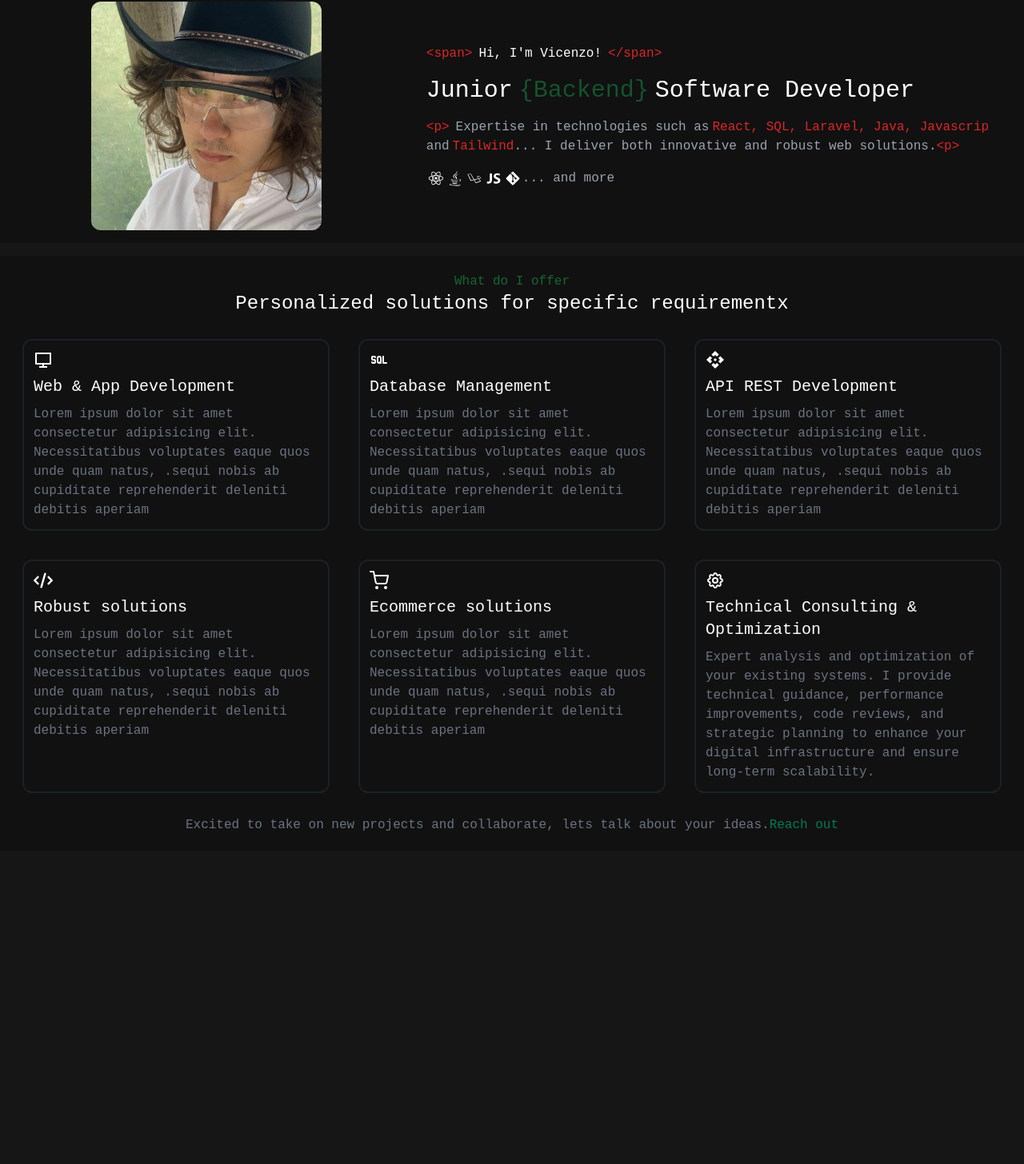
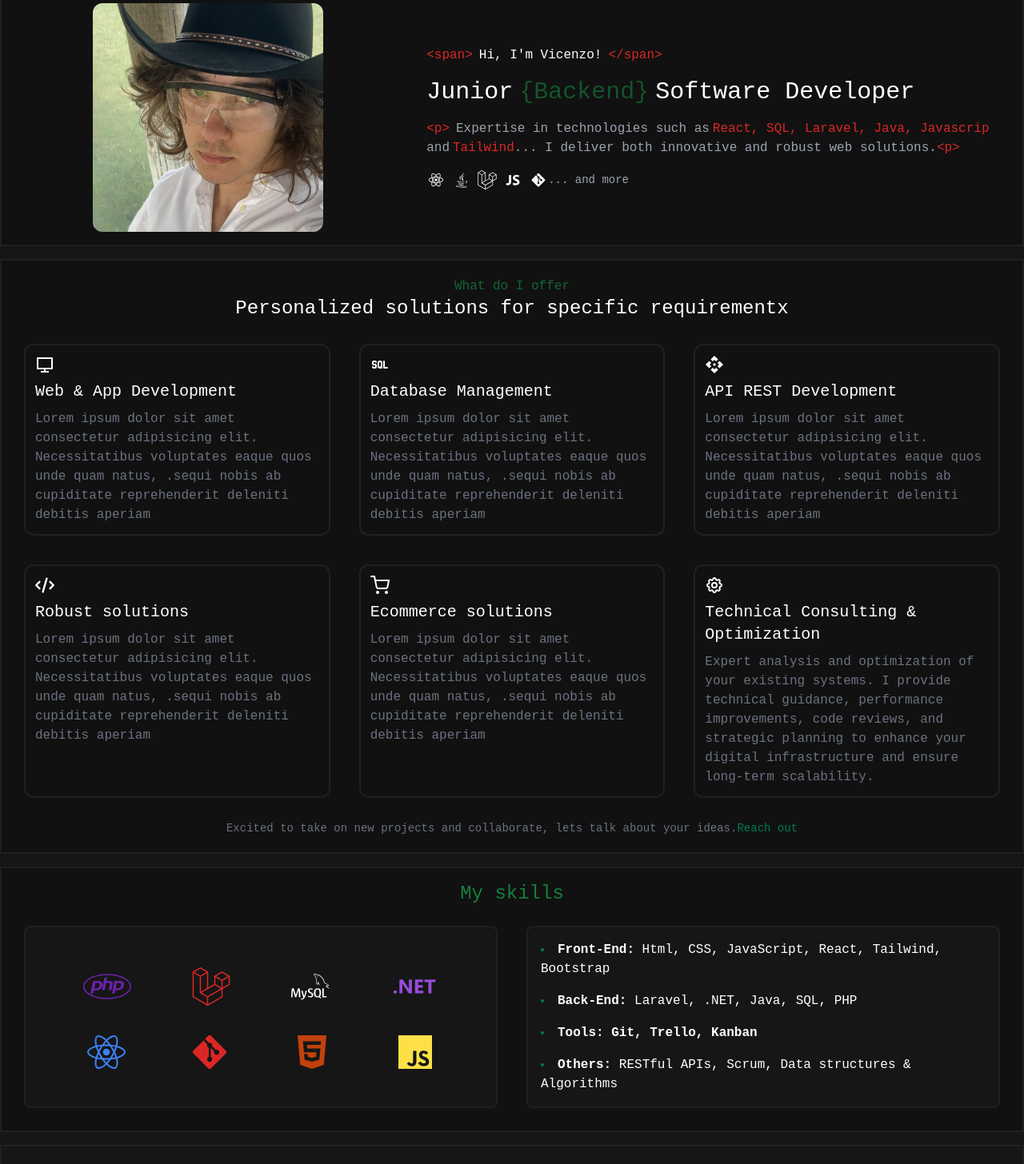
Before and after one commit to vimohbjj/vimohbjj.github.io, a React (Create React App) app: page / in a window 1280 px wide. Shown: the part 94-1550 px from the top of the page at 80% size. Before the commit the page ends 1158 px from the top, so only its background shows below. Built offline with nearby package versions, Linux system fonts and the light colour scheme.

Commit message:
Added footer, skills section and hidden an img

```diff
--- a/src/App.css
+++ b/src/App.css
@@ -17,6 +17,10 @@ body {
 
 html{
   background-color: var(--ligthDark);
+}
+
+li::marker {
+  color: var(--ligthGreen);
 }
 
 .border-color-gray{
--- a/src/components/Home.jsx
+++ b/src/components/Home.jsx
@@ -4,6 +4,8 @@ import Profile from './profile';
 import Stats from './stats';
 import Services from './services';
 import Navbar from './navbar';
+import Skills from './skills';
+import Footer from './footer';
 
 const Home = () => {
   return (
@@ -11,6 +13,8 @@ const Home = () => {
       <Navbar className=''></Navbar>
       <Profile className='col-span-1'></Profile>
       <Services className='col-span-1'></Services>
+      <Skills className='col-span-1'></Skills>
+      <Footer className='col-span-1'></Footer>
     </section>
   )
 }
--- /dev/null
+++ b/src/components/footer.jsx
@@ -0,0 +1,12 @@
+import React from 'react'
+
+export const Footer = () => {
+  return (
+    <footer className='flex flex-col sm:flex-row justify-evenly items-center border-2 border-color-gray gap-2 p-5 text-white text-[13px] border-t-green-800 '>
+        <span>{'(+598)'} 097 778 146</span>
+        <span>monetavicenzo@gmail.com</span>
+    </footer>
+  )
+}
+
+export default Footer
--- a/src/components/navbar.jsx
+++ b/src/components/navbar.jsx
@@ -57,8 +57,8 @@ export const Navbar = () => {
                         </div>
                     </div>
                     <div className='flex flex-row gap-5 text-lg text-white'>
-                        <a href="https://www.linkedin.com/in/vicenzo-halley-moneta-hernandez-8176992bb"><FaLinkedin /></a>
-                        <a href="https://github.com/vimohbjj"><FaGithub /></a>
+                        <a href="https://www.linkedin.com/in/vicenzo-halley-moneta-hernandez-8176992bb" className='hover:text-blue-400'><FaLinkedin /></a>
+                        <a href="https://github.com/vimohbjj" className='hover:text-blue-700'><FaGithub /></a>
                         <FaInstagram />
                     </div>
                 </div>
--- a/src/components/profile.jsx
+++ b/src/components/profile.jsx
@@ -3,13 +3,13 @@ import { DiGit } from 'react-icons/di';
 import { DiJavascript1 } from 'react-icons/di';
 import { DiJava } from 'react-icons/di';
 import { DiReact } from 'react-icons/di';
-import { DiLaravel } from 'react-icons/di';
+import { FaLaravel } from 'react-icons/fa';
 import perfil from '../img/perfil.jpg';
 
  const Profile = () => {
   return (
-    <section className='text-white bg-color-dark grid grid-cols-5 items-center align-middle gap-6 p-4'>
-        <article className='col-span-3 md:col-span-2 flex justify-center items-center text-center'>
+    <section className='text-white bg-color-dark border-2 border-color-gray grid grid-cols-5 items-center align-middle gap-6 p-4'>
+        <article className='hidden md:flex col-span-3 md:col-span-2 justify-center items-center text-center'>
             <img className='w-52 md:w-72 rounded-xl mx-auto' src={perfil} alt="myimage" />
         </article>
         <article className='col-span-5 md:col-span-3 flex flex-col gap-4 m-2'>
@@ -40,14 +40,15 @@ import perfil from '../img/perfil.jpg';
                 <span className='text-red-600'>{'<p>'}</span>
             </p>
             <p className='flex flex-row items-center'>
-                <span className='flex flex-row text-xl sm:text-2xl'>
+                <span className='flex flex-row gap-2 text-xl sm:text-2xl'>
                     <DiReact />
                     <DiJava />
-                    <DiLaravel />
+                    <FaLaravel />
                     <DiJavascript1 />
                     <DiGit />
+
                 </span>
-                <span className='text-gray-400 text-base sm:text-md'>
+                <span className='text-gray-400 text-sm sm:text-md'>
                 ... and more
                 </span>
             </p>
--- a/src/components/services.jsx
+++ b/src/components/services.jsx
@@ -9,7 +9,7 @@ import { TbSettings } from 'react-icons/tb';
 
 export const Services = () => {
   return (
-    <section className='bg-color-dark p-5 text-white flex flex-col justify-center gap-5'>
+    <section className='bg-color-dark border-2 border-color-gray p-5 text-white flex flex-col justify-center gap-5'>
         <article className='text-center'>
             <h3 className='text-green-800'>What do I offer</h3>
             <h2 className='text:lg md:text-2xl'>Personalized solutions for specific requirementx</h2>
@@ -70,10 +70,10 @@ export const Services = () => {
                 </p>
             </div>
         </article>
-        <p className='text-gray-500 text-center text-sm sm:text-base'>
+        <p className='text-gray-500 text-center text-sm'>
             Excited to take on new projects and collaborate, lets
             talk about your ideas.
-            <a className='color-light-green' href="">Reach out</a>
+            <a className='color-light-green' href="/">Reach out</a>
         </p>
     </section>
   )
--- /dev/null
+++ b/src/components/skills.jsx
@@ -0,0 +1,43 @@
+import React from 'react'
+import { FaReact } from 'react-icons/fa';
+import { FaPhp } from 'react-icons/fa';
+import { FaLaravel } from 'react-icons/fa';
+import { FaGitAlt } from 'react-icons/fa6';
+import { FaHtml5 } from 'react-icons/fa6';
+import { IoLogoJavascript } from 'react-icons/io5';
+import { SiMysql } from 'react-icons/si';
+import { AiOutlineDotNet } from 'react-icons/ai';
+
+export const Skills = () => {
+  return (
+    <section className='text-white bg-color-dark grid grid-cols-4 gap-3 p-4 border-2 border-color-gray'>
+        <article className='col-span-4'>
+            <h2 className='text-center text-lg sm:text-xl md:text-2xl text-green-700'>My skills</h2>
+        </article>
+        <article className='col-span-4 md:col-span-2 flex flex-col justify-evenly bg-color-ligth-dark p-4 m-3 rounded-lg border-2 border-color-gray'>
+            <div className='flex flex-row justify-evenly items-center gap-5'>
+                <FaPhp className='text-4xl sm:text-6xl text-purple-800'/>
+                <FaLaravel className='text-3xl sm:text-5xl text-red-600'/>
+                <SiMysql className='text-4xl sm:text-5xl'/>
+                <AiOutlineDotNet className='text-3xl sm:text-6xl text-purple-500'/>
+            </div>
+            <div className='flex flex-row justify-evenly items-center gap-5'>
+                <FaReact className='text-3xl sm:text-5xl text-blue-500'/>
+                <FaGitAlt className='text-3xl sm:text-5xl text-red-600'/>
+                <FaHtml5 className='text-3xl sm:text-5xl text-orange-700'/>
+                <IoLogoJavascript className='text-3xl sm:text-5xl text-yellow-300'/>
+            </div>
+        </article>
+        <article className='col-span-4 md:col-span-2 bg-color-ligth-dark p-4 m-3 rounded-lg border-2 border-color-gray'>
+            <ul className='custom-bullets list-disc list-inside flex flex-col gap-4'>
+                <li><strong>Front-End:</strong> Html, CSS, JavaScript, React, Tailwind, Bootstrap</li>
+                <li><strong>Back-End:</strong> Laravel, .NET, Java, SQL, PHP </li>
+                <li><strong>Tools: Git, Trello, Kanban</strong></li>
+                <li><strong>Others:</strong> RESTful APIs, Scrum, Data structures & Algorithms</li>
+            </ul>
+        </article>
+    </section>
+  )
+}
+
+export default Skills
```
